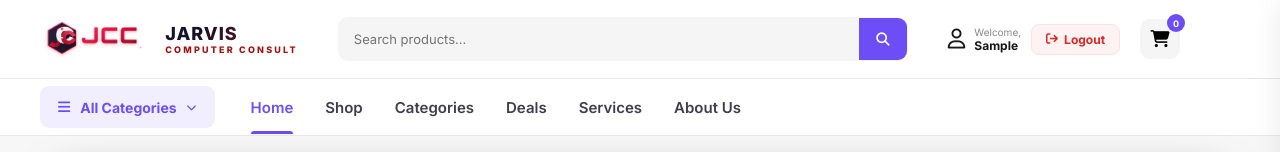
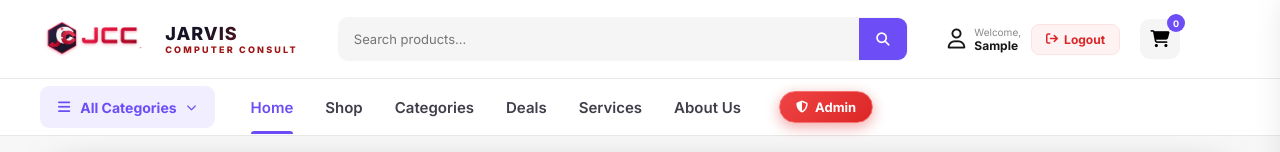
Before and after one commit to jarvishimself12/jarvis-computer-consult, a website: page home.html in a window 1280 px wide. Shown: the top 152 px of the page. Drawn offline with Linux system fonts and the light colour scheme; sample sign-in values are in the browser's storage.

Commit message:
Style Admin tab in red pill shape with shield icon in navbar

```diff
--- a/home.css
+++ b/home.css
@@ -310,6 +310,43 @@ a {
 .nav-logout-link:hover {
     background: #fee2e2;
     color: #b91c1c !important;
+}
+
+/* RED SHAPE ADMIN TAB */
+.nav-admin-red-btn {
+    display: inline-flex !important;
+    align-items: center !important;
+    gap: 7px !important;
+    background: linear-gradient(135deg, #ef4444 0%, #dc2626 100%) !important;
+    color: #ffffff !important;
+    font-size: 13px !important;
+    font-weight: 700 !important;
+    padding: 7px 16px !important;
+    border-radius: 20px !important;
+    border: 1.5px solid #f87171 !important;
+    box-shadow: 0 4px 14px rgba(220, 38, 38, 0.4) !important;
+    text-decoration: none !important;
+    cursor: pointer !important;
+    transition: all 0.25s cubic-bezier(0.16, 1, 0.3, 1) !important;
+    margin-left: 6px;
+}
+
+.nav-admin-red-btn i {
+    font-size: 12px;
+    color: #ffffff;
+    transition: transform 0.2s ease;
+}
+
+.nav-admin-red-btn:hover {
+    background: linear-gradient(135deg, #dc2626 0%, #b91c1c 100%) !important;
+    border-color: #ffffff !important;
+    color: #ffffff !important;
+    transform: translateY(-2px) scale(1.03);
+    box-shadow: 0 6px 20px rgba(220, 38, 38, 0.55) !important;
+}
+
+.nav-admin-red-btn:hover i {
+    transform: scale(1.15);
 }
 
 .cart-button {
--- a/home.html
+++ b/home.html
@@ -154,6 +154,11 @@
 
                 <a href="#about">
                     About Us
+                </a>
+
+                <a href="admin/index.html" class="nav-admin-red-btn" title="Open Admin Portal">
+                    <i class="fa-solid fa-shield-halved"></i>
+                    <span>Admin</span>
                 </a>
 
             </div>
```
